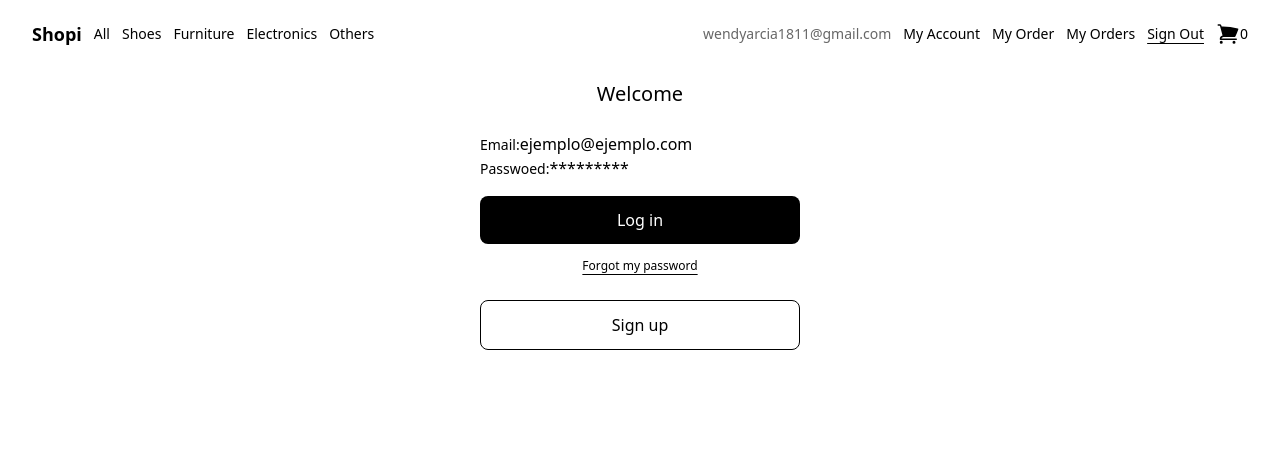
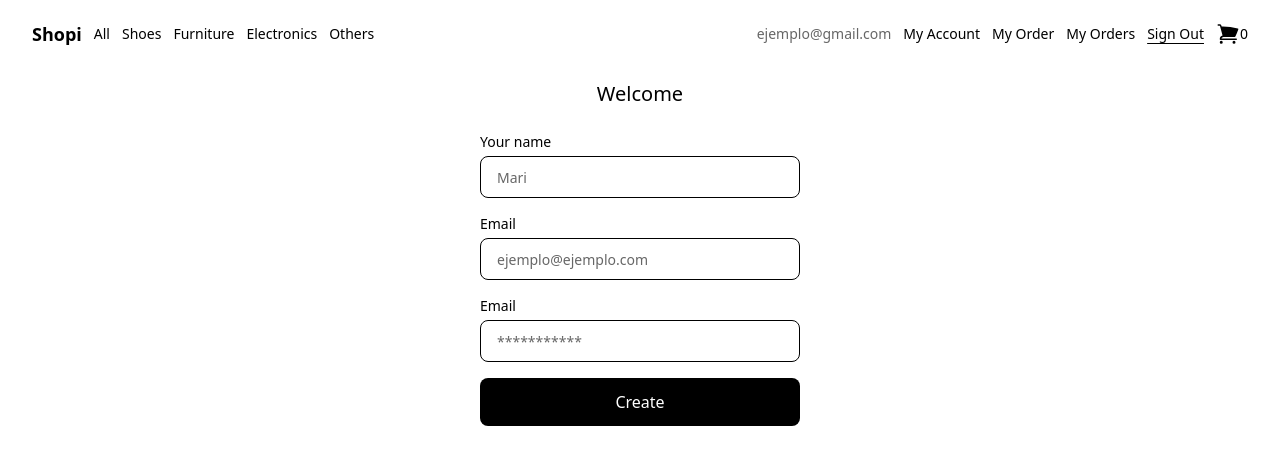
Before and after one commit to Wendybap/shoppingWen, a React (Vite) app: page /Sign-In in a window 1280 px wide. Both pictures are taken after a click on the button "Sign up". Shown: the top 464 px of the page. Built offline with nearby package versions, Linux system fonts and the light colour scheme; no server answers.

Commit message:
Create and save the user account in both local storage and global state

```diff
--- a/src/Components/Navbar/index.jsx
+++ b/src/Components/Navbar/index.jsx
@@ -2,16 +2,76 @@ import { NavLink } from "react-router-dom";
 import { useContext } from "react";
 import { ShoppingCartContext } from "../../Context";
 import { ShoppingCartIcon } from "@heroicons/react/24/solid";
+import SignIn from "../../Pages/SignIn";
 
 function Navbar() {
   const context = useContext(ShoppingCartContext);
+
+  // Know if the user clicked on sign-out
+  const signOut = localStorage.getItem("signOut");
+
+  const parseSignOut = JSON.parse(signOut);
+  const isUserSignOut = context.signOut || parseSignOut;
 
   function handleSignOut() {
     const stringifiedSignOut = JSON.stringify(true);
     localStorage.setItem("signOut", stringifiedSignOut);
     context.setSignOut(true);
   }
+
+  function renderView() {
+    return isUserSignOut ? (
+      <li>
+        <NavLink
+          to="/Sign-In"
+          className={({ isActive }) => (isActive ? activeStyle : "")}
+          onClick={() => handleSignOut()}
+        >
+          Sign Out
+        </NavLink>
+      </li>
+    ) : (
+      <ul className="flex items-center gap-3">
+        <li className="text-black/60">ejemplo@gmail.com</li>
+        <li>
+          <NavLink
+            to="/MyAccount"
+            className={({ isActive }) => (isActive ? activeStyle : "")}
+          >
+            My Account
+          </NavLink>
+        </li>
+        <li>
+          <NavLink
+            to="/MyOrder"
+            className={({ isActive }) => (isActive ? activeStyle : "")}
+          >
+            My Order
+          </NavLink>
+        </li>
+        <li>
+          <NavLink
+            to="/MyOrders"
+            className={({ isActive }) => (isActive ? activeStyle : "")}
+          >
+            My Orders
+          </NavLink>
+        </li>
+        <li>
+          <NavLink
+            to="/Sign-In"
+            className={({ isActive }) => (isActive ? activeStyle : "")}
+            onClick={() => handleSignOut()}
+          >
+            Sign Out
+          </NavLink>
+        </li>
+      </ul>
+    );
+  }
+
   const activeStyle = "underline underline-offset-4";
+
   return (
     <>
       <nav className="flex justify-between items-center fixed z-10 top-0 w-full py-5 px-8 text-sm font-light">
@@ -75,40 +135,7 @@ function Navbar() {
             </NavLink>
           </ul>
           <ul className="flex items-center gap-3">
-            <li className="text-black/60">wendyarcia1811@gmail.com</li>
-            <li>
-              <NavLink
-                to="/MyAccount"
-                className={({ isActive }) => (isActive ? activeStyle : "")}
-              >
-                My Account
-              </NavLink>
-            </li>
-            <li>
-              <NavLink
-                to="/MyOrder"
-                className={({ isActive }) => (isActive ? activeStyle : "")}
-              >
-                My Order
-              </NavLink>
-            </li>
-            <li>
-              <NavLink
-                to="/MyOrders"
-                className={({ isActive }) => (isActive ? activeStyle : "")}
-              >
-                My Orders
-              </NavLink>
-            </li>
-            <li>
-              <NavLink
-                to="/Sign-In"
-                className={({ isActive }) => (isActive ? activeStyle : "")}
-                onClick={() => handleSignOut()}
-              >
-                Sign Out
-              </NavLink>
-            </li>
+            {renderView()}
             <li className="flex items-center">
               <ShoppingCartIcon className="h-6 w-6 text-black-500 " />
               <div>{context.cartProducts.length}</div>
--- a/src/Context/index.jsx
+++ b/src/Context/index.jsx
@@ -81,8 +81,8 @@ function ShoppingCartProvider({ children }) {
 
   // User authentication (sign-In / sign-Out)
 
-  function inicializeLocalStorage() {
-    // Inicialize upon account and signOut
+  function initializeLocalStorage() {
+    // Initialize upon account and signOut
 
     const accountInLocalStorages = localStorage.getItem("account");
     const signOutInLocalStorage = localStorage.getItem("signOut");
@@ -107,13 +107,7 @@ function ShoppingCartProvider({ children }) {
   // Create states for account and signOut
   const [account, setAccount] = useState({});
 
-  console.log("account:", account);
-
   const [signOut, setSignOut] = useState(false);
-
-  console.log("signOut:", signOut);
-
-  // Login function
 
   return (
     <>
@@ -143,7 +137,7 @@ function ShoppingCartProvider({ children }) {
           setFilteredItems,
           selectedCategory,
           setSelectedCategory,
-          inicializeLocalStorage,
+          initializeLocalStorage,
           account,
           setAccount,
           signOut,
--- a/src/Pages/SignIn/index.jsx
+++ b/src/Pages/SignIn/index.jsx
@@ -1,30 +1,76 @@
-import { useContext } from "react";
-import { Link } from "react-router-dom";
+import { useContext, useRef, useState } from "react";
+import { Link, Navigate, useNavigate } from "react-router-dom";
 import { ShoppingCartContext } from "../../Context";
 import Layout from "../../Components/Layout";
 
 function SignIn() {
   const context = useContext(ShoppingCartContext);
 
-  // function handleLoginClick() {
-  //   context.handleLogin();
-  // }
+  // Capture the value of the form in the DOM with Ref.
+  const form = useRef(null);
+
+  // Create local state to switch the rendering view
+  const [view, setView] = useState("userInfo");
+
+  const navigate = useNavigate();
+
+  // Read account from localStorage and global state
+  const accountLocalStorage = localStorage.getItem("account");
+  const parseAccount = JSON.parse(accountLocalStorage);
+  const accountState = context.account;
+
+  // To verify if the user has an account
+  const noAccountInLocalStorage = parseAccount
+    ? Object.keys(parseAccount).length === 0
+    : true;
+  const noAccountState = accountState
+    ? Object.keys(accountState).length === 0
+    : true;
+  const userHasAccount = !noAccountInLocalStorage || !noAccountState;
+
+  function handleSignIn() {
+    const stringifiedSignOut = JSON.stringify(false);
+    localStorage.setItem("signOut", stringifiedSignOut);
+    context.setSignOut(false);
+
+    // Redirect
+    navigate("/");
+  }
+
+  // Create Account
+  function createAnAccount() {
+    const formData = new FormData(form.current);
+    const data = {
+      name: formData.get("name"),
+      email: formData.get("email"),
+      password: formData.get("password"),
+    };
+
+    // Save account in localStorage
+    const stringifiedAccount = JSON.stringify(data);
+    localStorage.setItem("account", stringifiedAccount);
+    context.setAccount(data);
+    // Sign In
+    handleSignIn();
+  }
+
+  function renderLogIn() {
     return (
-    <Layout>
-      <h1 className="font-medium text-xl text-center mb-6">Welcome</h1>
+      <div>
         <div className="flex flex-col w-80">
           <p>
             <span className="font-light text-sm">Email:</span>
-          <span>ejemplo@ejemplo.com</span>
+            <span>{parseAccount?.email}</span>
           </p>
           <p>
             <span className="font-light text-sm">Passwoed:</span>
-          <span>*********</span>
+            <span>{parseAccount?.password}</span>
           </p>
 
           <button
             className="bg-black disabled:bg-black/40 text-white w-full rounded-lg py-3 mt-4 mb-2"
-          // onClick={handleLoginClick()}
+            onClick={() => handleSignIn()}
+            disabled={!userHasAccount}
           >
             Log in
           </button>
@@ -37,10 +83,82 @@ function SignIn() {
               Forgot my password
             </a>
           </div>
-        <button className="border border-black disabled:text-black/40 disabled:border-black/40 rounded-lg mt-6 py-3">
+          <button
+            className="border border-black disabled:text-black/40 disabled:border-black/40 rounded-lg mt-6 py-3"
+            disabled={userHasAccount}
+            onClick={() => setView("CreateUserInfo")}
+          >
             Sign up
           </button>
         </div>
+      </div>
+    );
+  }
+
+  // Create Form
+  function renderCreateUserInfo() {
+    return (
+      <form ref={form} className="flex flex-col gap-4 w-80">
+        <div className="flex flex-col gap-1">
+          <label htmlFor="name" className="font-light text-sm">
+            Your name
+          </label>
+          <input
+            type="text"
+            id="name"
+            name="name"
+            defaultValue={parseAccount?.name}
+            placeholder="Mari"
+            className="rounded-lg border border-black placeholder:font-light placeholder:text-sm placeholder:text-black/60 focus:outline-none py-2 px-4"
+          />
+        </div>
+        <div className="flex flex-col gap-1">
+          <label htmlFor="email" className="font-light text-sm">
+            Email
+          </label>
+          <input
+            type="text"
+            id="email"
+            name="email"
+            defaultValue={parseAccount?.email}
+            placeholder="ejemplo@ejemplo.com"
+            className="rounded-lg border border-black placeholder:font-light placeholder:text-sm placeholder:text-black/60 focus:outline-none py-2 px-4"
+          />
+        </div>
+        <div className="flex flex-col gap-1">
+          <label htmlFor="password" className="font-light text-sm">
+            Email
+          </label>
+          <input
+            type="text"
+            id="password"
+            name="password"
+            defaultValue={parseAccount?.password}
+            placeholder="***********"
+            className="rounded-lg border border-black placeholder:font-light placeholder:text-sm placeholder:text-black/60 focus:outline-none py-2 px-4"
+          />
+        </div>
+        <link to="/" />
+        <button
+          className="bg-black text-white w-full rounded-lg py-3"
+          onClick={(e) => {
+            e.preventDefault();
+            createAnAccount();
+          }}
+        >
+          Create
+        </button>
+      </form>
+    );
+  }
+
+  function renderView() {
+    return view === "CreateUserInfo" ? renderCreateUserInfo() : renderLogIn();
+  }
+  return (
+    <Layout>
+      <h1 className="font-medium text-xl text-center mb-6">Welcome</h1>
+      {renderView()}
     </Layout>
   );
 }
```
Lines whose indentation alone changed are shown as unchanged.
